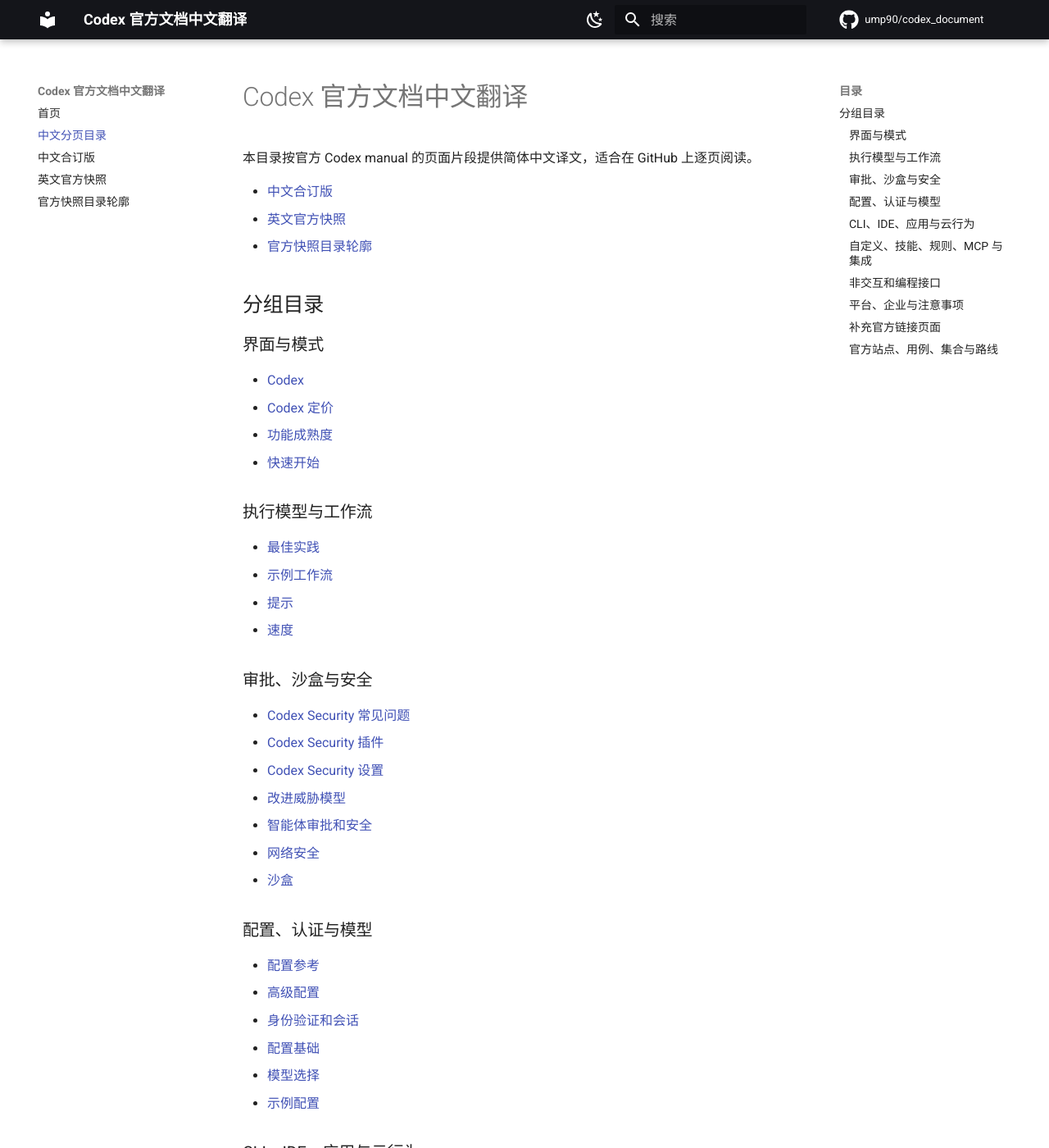
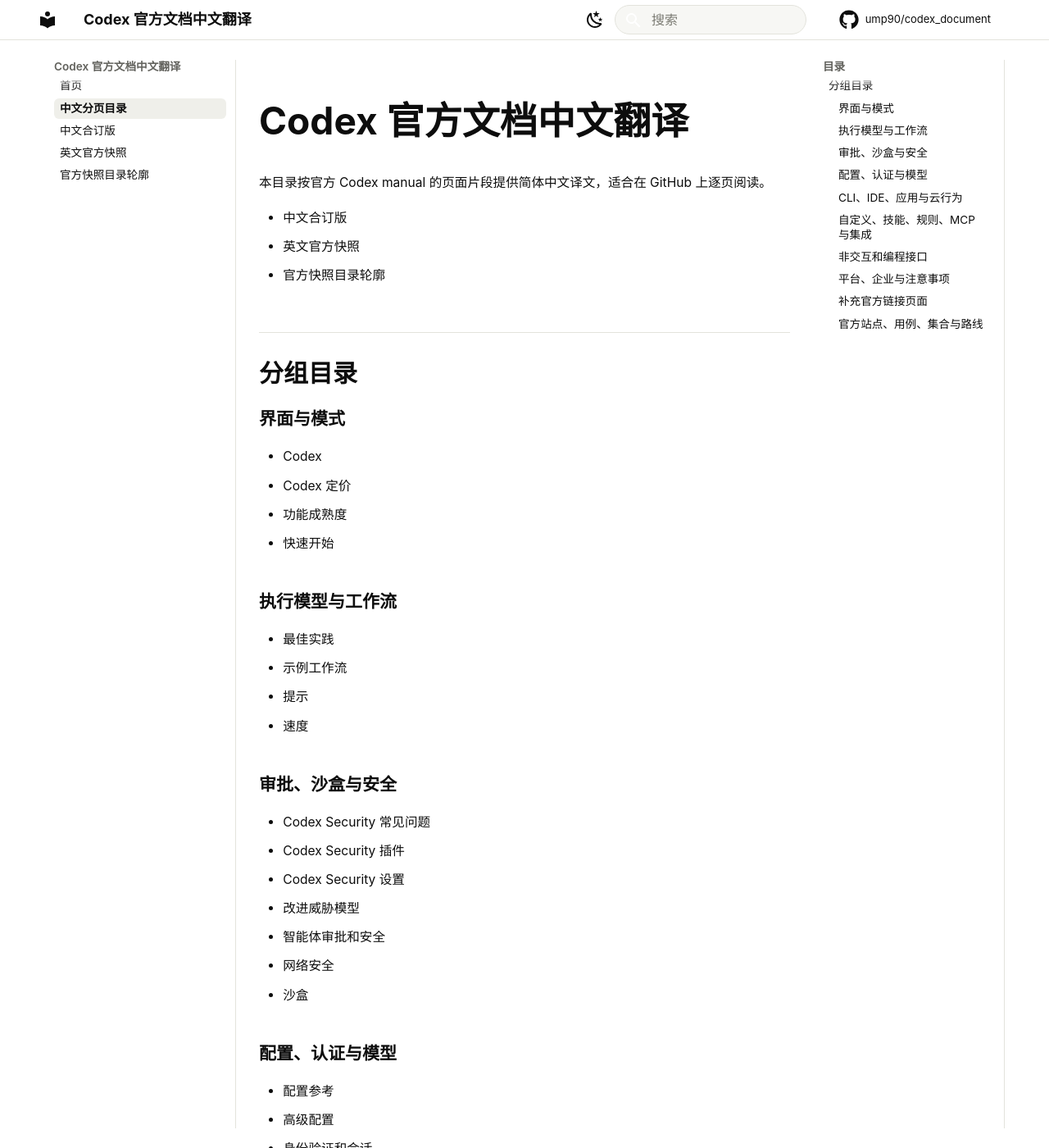
Before and after one commit to ump90/codex_document, an MkDocs documentation site: the page built from docs/zh/README.md, in a window 1280 px wide and 1400 px high. Shown: the whole window at 82% size. Built offline with MkDocs 1.6.1 and Material for MkDocs 9.7.7, drawn with Linux system fonts in a browser that asks for light colours; some web fonts are replaced; comment, search, counter and statistics services are not loaded.

Commit message:
Align docs theme with OpenAI Codex style

```diff
--- /dev/null
+++ b/docs/stylesheets/openai-codex.css
@@ -0,0 +1,470 @@
+@font-face {
+  font-family: "OpenAI Sans";
+  font-style: normal;
+  font-weight: 400;
+  font-display: swap;
+  src: url("https://developers.openai.com/fonts/OpenAISans-Regular.woff") format("woff");
+}
+
+@font-face {
+  font-family: "OpenAI Sans";
+  font-style: normal;
+  font-weight: 700;
+  font-display: swap;
+  src: url("https://developers.openai.com/fonts/OpenAISans-Bold.woff") format("woff");
+}
+
+:root {
+  --codex-bg: #ffffff;
+  --codex-surface: #f7f7f4;
+  --codex-surface-strong: #efefea;
+  --codex-border: #e3e3dc;
+  --codex-border-strong: #d3d3ca;
+  --codex-text: #0d0d0d;
+  --codex-muted: #62625d;
+  --codex-muted-soft: #7b7b73;
+  --codex-link: #0d0d0d;
+  --codex-code-bg: #f2f2ee;
+  --codex-shadow: 0 18px 50px rgba(0, 0, 0, 0.08);
+  --md-text-font: "OpenAI Sans", -apple-system, BlinkMacSystemFont, "Segoe UI", sans-serif;
+  --md-code-font: "SFMono-Regular", Consolas, "Liberation Mono", Menlo, monospace;
+  --md-primary-fg-color: #ffffff;
+  --md-primary-bg-color: #0d0d0d;
+  --md-accent-fg-color: #0d0d0d;
+}
+
+[data-md-color-scheme="slate"] {
+  --codex-bg: #10100f;
+  --codex-surface: #181817;
+  --codex-surface-strong: #22221f;
+  --codex-border: #33332f;
+  --codex-border-strong: #44443f;
+  --codex-text: #f4f2ed;
+  --codex-muted: #b8b4aa;
+  --codex-muted-soft: #969286;
+  --codex-link: #f4f2ed;
+  --codex-code-bg: #20201e;
+  --codex-shadow: 0 18px 50px rgba(0, 0, 0, 0.35);
+  --md-primary-fg-color: #10100f;
+  --md-primary-bg-color: #f4f2ed;
+  --md-accent-fg-color: #f4f2ed;
+}
+
+html {
+  letter-spacing: 0;
+}
+
+body,
+.md-container {
+  background: var(--codex-bg);
+  color: var(--codex-text);
+}
+
+body .md-header {
+  background: var(--codex-bg) !important;
+  background-color: var(--codex-bg) !important;
+  border-bottom: 1px solid var(--codex-border);
+  box-shadow: none;
+  color: var(--codex-text);
+}
+
+body .md-header__title,
+body .md-header__button,
+body .md-tabs__link,
+body .md-nav__link,
+body .md-typeset {
+  color: var(--codex-text);
+}
+
+.md-header__topic {
+  font-weight: 600;
+}
+
+body .md-tabs {
+  background: var(--codex-bg) !important;
+  background-color: var(--codex-bg) !important;
+  border-bottom: 1px solid var(--codex-border);
+  box-shadow: none;
+}
+
+.md-search__form {
+  background: var(--codex-surface);
+  border: 1px solid var(--codex-border);
+  border-radius: 999px;
+  box-shadow: none;
+}
+
+.md-search__input::placeholder {
+  color: var(--codex-muted-soft);
+}
+
+.md-search__form:hover,
+.md-search__form:focus-within {
+  background: var(--codex-bg);
+  border-color: var(--codex-border-strong);
+  box-shadow: none;
+}
+
+.md-main__inner {
+  margin-top: 0;
+  max-width: 1180px;
+}
+
+.md-content__inner {
+  margin: 0;
+  padding-top: 3.25rem;
+}
+
+.md-typeset {
+  font-size: 0.78rem;
+  line-height: 1.75;
+}
+
+.md-typeset h1,
+.md-typeset h2,
+.md-typeset h3,
+.md-typeset h4 {
+  color: var(--codex-text);
+  font-weight: 700;
+  letter-spacing: 0;
+}
+
+.md-typeset h1 {
+  margin: 0 0 1.8rem;
+  font-size: clamp(1.8rem, 3.6vw, 2.45rem);
+  line-height: 1.1;
+}
+
+.md-typeset h2 {
+  margin-top: 2.8rem;
+  border-top: 1px solid var(--codex-border);
+  padding-top: 1.4rem;
+  font-size: 1.5rem;
+}
+
+.md-typeset h3 {
+  margin-top: 2.1rem;
+  font-size: 1.05rem;
+}
+
+.md-typeset a {
+  color: var(--codex-link);
+  text-decoration-color: color-mix(in srgb, var(--codex-link) 35%, transparent);
+  text-underline-offset: 0.18em;
+}
+
+.md-typeset a:hover {
+  text-decoration-color: var(--codex-link);
+}
+
+.md-typeset code {
+  background: var(--codex-code-bg);
+  border: 1px solid var(--codex-border);
+  border-radius: 0.25rem;
+  color: var(--codex-text);
+  font-size: 0.86em;
+  padding: 0.08rem 0.24rem;
+}
+
+.md-typeset pre > code {
+  border: 0;
+  border-radius: 0;
+}
+
+.md-typeset .highlight,
+.md-typeset pre {
+  background: var(--codex-code-bg);
+  border: 1px solid var(--codex-border);
+  border-radius: 0.5rem;
+  box-shadow: none;
+}
+
+.md-typeset table:not([class]) {
+  border: 1px solid var(--codex-border);
+  border-radius: 0.5rem;
+  overflow: hidden;
+}
+
+.md-typeset table:not([class]) th {
+  background: var(--codex-surface);
+  color: var(--codex-text);
+}
+
+.md-nav {
+  color: var(--codex-muted);
+  font-size: 0.68rem;
+}
+
+.md-nav__title {
+  color: var(--codex-muted);
+  font-weight: 600;
+}
+
+.md-nav__link {
+  border-radius: 0.3rem;
+  color: var(--codex-muted);
+  margin-top: 0.08rem;
+  padding: 0.2rem 0.35rem;
+}
+
+.md-nav__link:hover {
+  background: var(--codex-surface);
+  color: var(--codex-text);
+}
+
+.md-nav__link--active,
+.md-nav__item .md-nav__link--active {
+  background: var(--codex-surface-strong);
+  color: var(--codex-text);
+  font-weight: 600;
+}
+
+.md-sidebar__scrollwrap {
+  border-right: 1px solid var(--codex-border);
+}
+
+.md-footer {
+  background: var(--codex-bg);
+  border-top: 1px solid var(--codex-border);
+  color: var(--codex-muted);
+}
+
+.md-footer-meta {
+  background: var(--codex-bg);
+}
+
+.md-top {
+  background: var(--codex-text);
+  color: var(--codex-bg);
+}
+
+.codex-home {
+  max-width: 1120px;
+  padding-bottom: 4rem;
+}
+
+.codex-home + * {
+  display: none;
+}
+
+.codex-hero {
+  max-width: 760px;
+  padding: 5.2rem 0 2.2rem;
+}
+
+.codex-kicker {
+  color: var(--codex-muted);
+  font-size: 0.74rem;
+  font-weight: 600;
+  margin: 0 0 1.1rem;
+}
+
+.codex-hero h1 {
+  font-size: clamp(3.7rem, 11vw, 7.5rem);
+  letter-spacing: 0;
+  line-height: 0.92;
+  margin: 0;
+}
+
+.codex-tagline {
+  color: var(--codex-text);
+  font-size: clamp(1.25rem, 3vw, 2rem);
+  line-height: 1.25;
+  margin: 1.2rem 0 0;
+}
+
+.codex-intro {
+  color: var(--codex-muted);
+  font-size: 0.9rem;
+  line-height: 1.75;
+  margin: 1.1rem 0 0;
+  max-width: 620px;
+}
+
+.codex-actions {
+  display: flex;
+  flex-wrap: wrap;
+  gap: 0.7rem;
+  margin-top: 1.7rem;
+}
+
+.codex-button {
+  align-items: center;
+  border: 1px solid var(--codex-border-strong);
+  border-radius: 999px;
+  color: var(--codex-text) !important;
+  display: inline-flex;
+  font-size: 0.74rem;
+  font-weight: 600;
+  min-height: 2.3rem;
+  padding: 0.55rem 1rem;
+  text-decoration: none !important;
+}
+
+.codex-button:hover {
+  background: var(--codex-surface);
+}
+
+.codex-button-primary {
+  background: var(--codex-text);
+  border-color: var(--codex-text);
+  color: var(--codex-bg) !important;
+}
+
+.codex-button-primary:hover {
+  background: color-mix(in srgb, var(--codex-text) 86%, transparent);
+}
+
+.codex-product {
+  align-items: start;
+  display: grid;
+  gap: 2rem;
+  grid-template-columns: minmax(0, 0.9fr) minmax(320px, 1.1fr);
+  margin: 0 0 2.7rem;
+}
+
+.codex-showcase {
+  background: var(--codex-surface);
+  border: 1px solid var(--codex-border);
+  border-radius: 0.5rem;
+  box-shadow: var(--codex-shadow);
+  margin: 0;
+  overflow: hidden;
+}
+
+.codex-showcase img {
+  display: block;
+  width: 100%;
+}
+
+[data-md-color-scheme="slate"] .codex-showcase-light,
+[data-md-color-scheme="default"] .codex-showcase-dark {
+  display: none;
+}
+
+.codex-summary {
+  margin: 0;
+  padding: 0.1rem 0 0;
+}
+
+.codex-summary p {
+  color: var(--codex-text);
+  font-size: clamp(0.95rem, 2vw, 1.18rem);
+  line-height: 1.45;
+  margin: 0;
+  max-width: 560px;
+}
+
+.codex-feature-list {
+  color: var(--codex-muted);
+  display: grid;
+  gap: 0.7rem;
+  list-style: none;
+  margin: 1.2rem 0 0;
+  padding: 0;
+}
+
+.codex-feature-list li {
+  border-top: 1px solid var(--codex-border);
+  line-height: 1.6;
+  padding-top: 0.72rem;
+}
+
+.codex-feature-list strong {
+  color: var(--codex-text);
+}
+
+.codex-card-grid {
+  display: grid;
+  gap: 0.8rem;
+  grid-template-columns: repeat(4, minmax(0, 1fr));
+  margin: 2rem 0;
+}
+
+.codex-card {
+  border: 1px solid var(--codex-border);
+  border-radius: 0.5rem;
+  color: var(--codex-text) !important;
+  display: flex;
+  flex-direction: column;
+  min-height: 10rem;
+  padding: 1rem;
+  text-decoration: none !important;
+  transition: background 140ms ease, border-color 140ms ease, transform 140ms ease;
+}
+
+.codex-card:hover {
+  background: var(--codex-surface);
+  border-color: var(--codex-border-strong);
+  transform: translateY(-1px);
+}
+
+.codex-card-label {
+  color: var(--codex-muted-soft);
+  font-size: 0.63rem;
+  font-weight: 600;
+  margin-bottom: 1.1rem;
+}
+
+.codex-card strong {
+  font-size: 0.9rem;
+  line-height: 1.35;
+}
+
+.codex-card span:last-child {
+  color: var(--codex-muted);
+  font-size: 0.7rem;
+  line-height: 1.6;
+  margin-top: 0.65rem;
+}
+
+.codex-note {
+  color: var(--codex-muted);
+  font-size: 0.72rem;
+  line-height: 1.75;
+  margin-top: 2rem;
+  max-width: 780px;
+}
+
+@media screen and (max-width: 76.1875em) {
+  .md-sidebar__scrollwrap {
+    border-right: 0;
+  }
+}
+
+@media screen and (max-width: 59.9375em) {
+  .md-content__inner {
+    padding-top: 2rem;
+  }
+
+  .codex-hero {
+    padding-top: 2.7rem;
+  }
+
+  .codex-card-grid {
+    grid-template-columns: repeat(2, minmax(0, 1fr));
+  }
+
+  .codex-product {
+    grid-template-columns: 1fr;
+  }
+}
+
+@media screen and (max-width: 36em) {
+  .codex-card-grid {
+    grid-template-columns: 1fr;
+  }
+
+  .codex-hero h1 {
+    font-size: clamp(3.2rem, 22vw, 4.7rem);
+  }
+
+  .codex-actions {
+    align-items: stretch;
+    flex-direction: column;
+  }
+
+  .codex-button {
+    justify-content: center;
+  }
+}
--- a/mkdocs.yml
+++ b/mkdocs.yml
@@ -40,6 +40,8 @@
       toggle:
         icon: material/weather-sunny
         name: 切换到浅色模式
+extra_css:
+  - stylesheets/openai-codex.css
 nav:
   - 首页: index.md
   - 中文分页目录: zh/README.md
```
Also changed, not shown: docs/index.md (+57 -11 lines), 1 other file.
